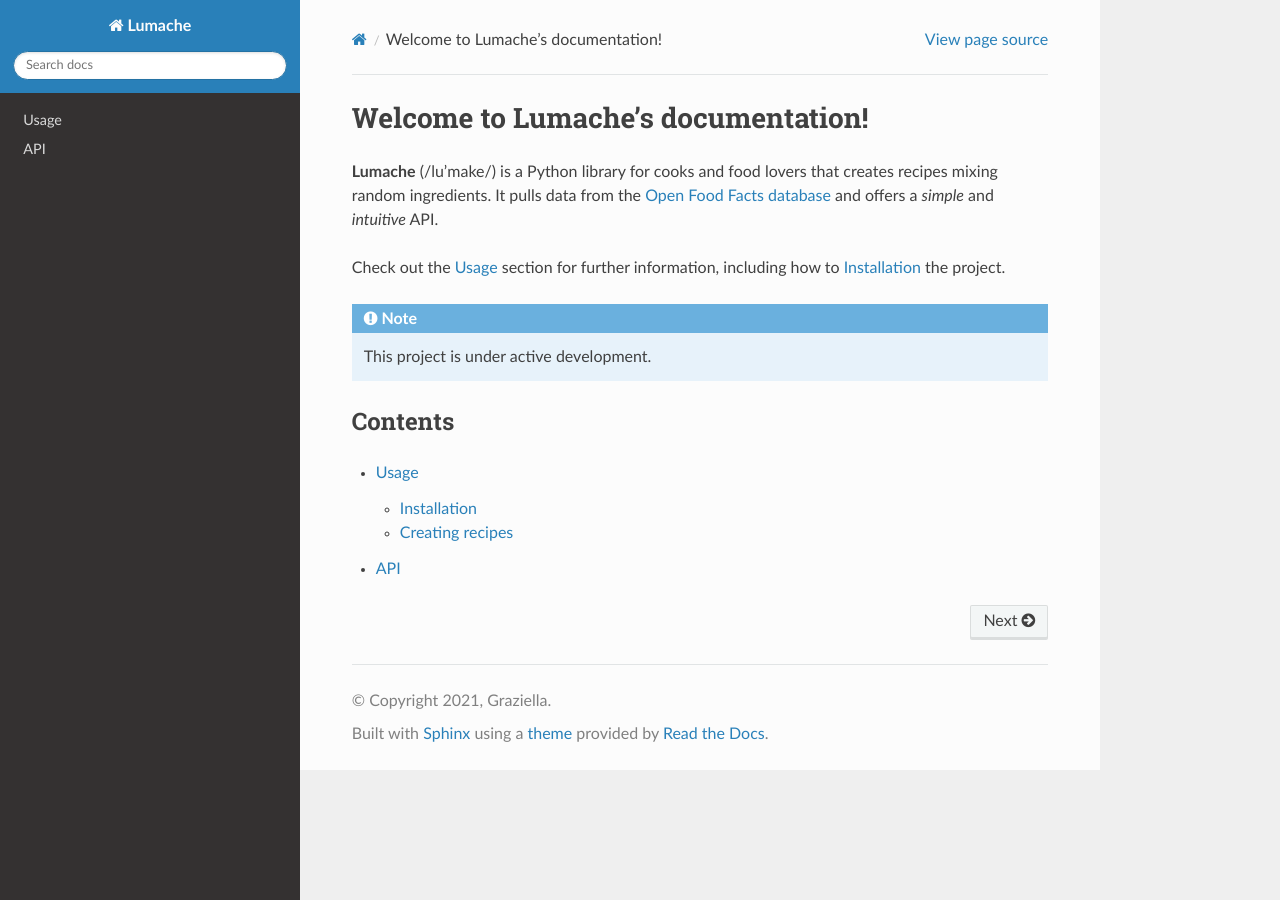
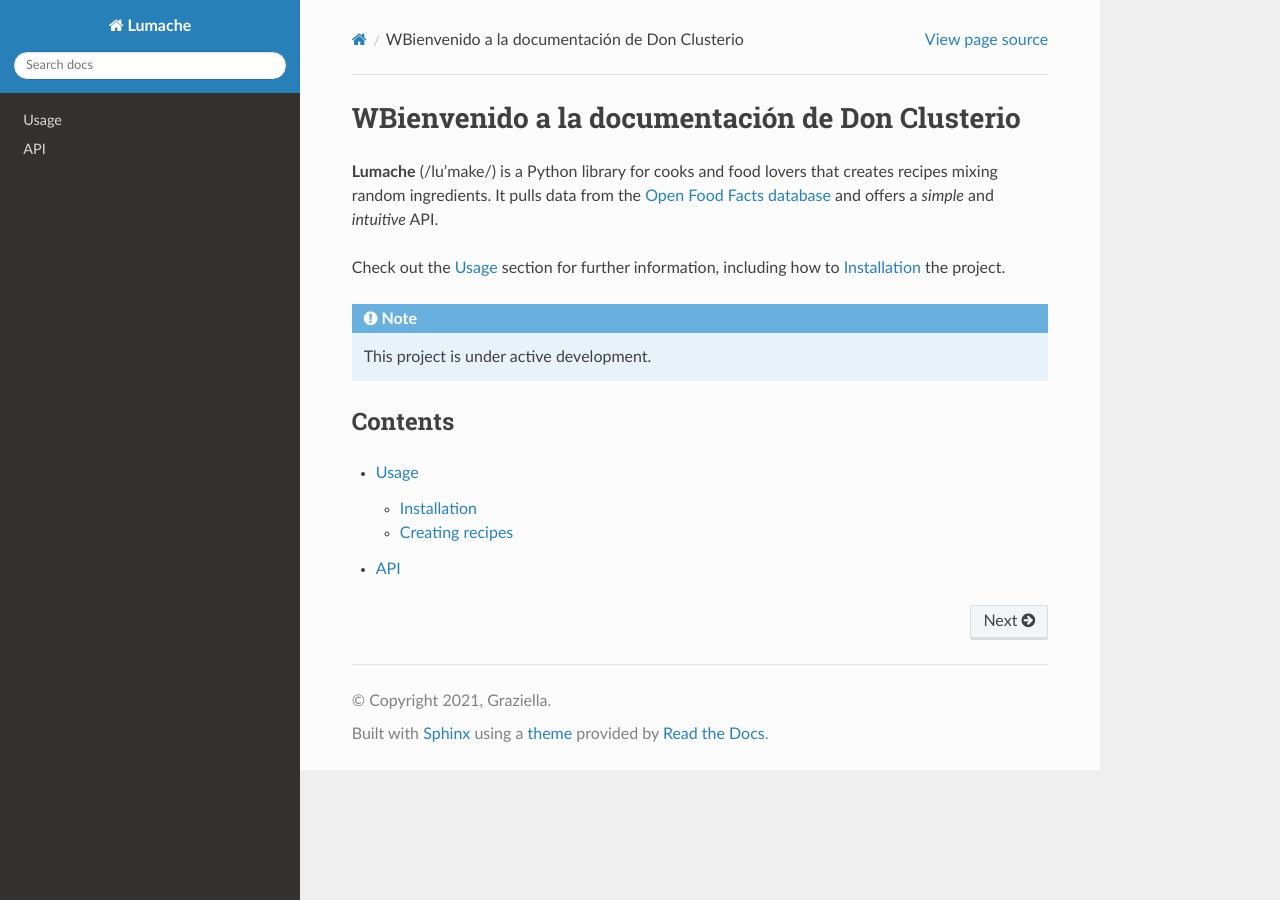
Before and after one commit to matecom57/donclusterio, a Sphinx documentation site: the page built from docs/source/index.rst, in a window 1280 px wide. Built offline with Sphinx 7.4.7 and the Read the Docs theme 3.1.0, drawn with Linux system fonts in a browser that asks for light colours.

Commit message:
Update index.rst

```diff
--- a/docs/source/index.rst
+++ b/docs/source/index.rst
@@ -1,4 +1,4 @@
-Welcome to Lumache's documentation!
+WBienvenido a la documentación de Don Clusterio
 ===================================
 
 **Lumache** (/lu'make/) is a Python library for cooks and food lovers
```
